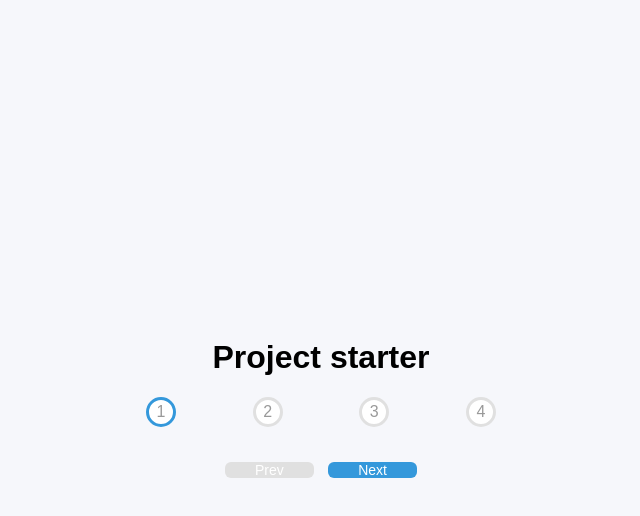
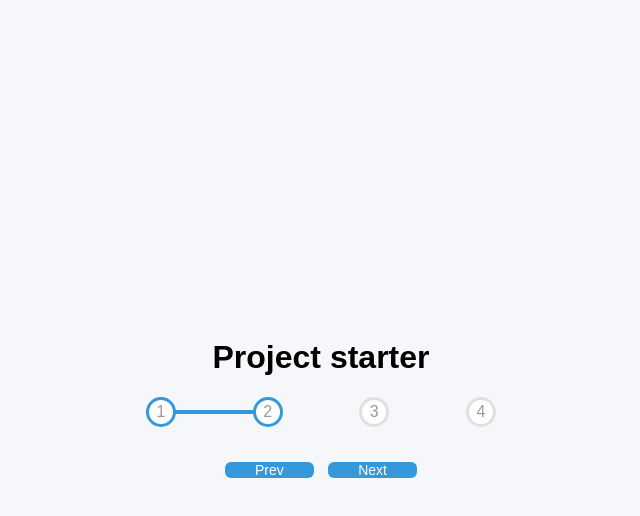
Before and after one commit to Anatame/htmlCssJsProjects, a plain HTML site: page ProgressSteps/index.html in a window 1280 px wide. Both pictures are taken after a click on the button "Next". Shown: the whole page, without its empty margins (319-959 px from the left). Drawn offline with Linux system fonts and the light colour scheme; a web font is replaced by a local one.

Commit message:
Added script functionality for progress steps

```diff
--- a/ProgressSteps/index.html
+++ b/ProgressSteps/index.html
@@ -10,7 +10,7 @@
     <h1>Project starter</h1>
         <div class="container">
             <div class="progress-container">
-                <div class="progress" id="progrss"></div>
+                <div class="progress" id="progress"></div>
                 <div class="circle active">1</div>
                 <div class="circle">2</div>
                 <div class="circle">3</div>
--- a/ProgressSteps/script.js
+++ b/ProgressSteps/script.js
@@ -0,0 +1,48 @@
+const progress = document.getElementById('progress')
+const prev = document.getElementById('prev')
+const next = document.getElementById('next')
+const circles = document.querySelectorAll('.circle')
+
+let currentActive = 1;
+
+next.addEventListener('click', () => {
+    currentActive++;
+
+    if (currentActive > circles.length) {
+        currentActive = circles.length
+    }
+
+    update()
+})
+
+prev.addEventListener('click', () => {
+    currentActive--;
+
+    if (currentActive < 1) {
+        currentActive = 1;
+    }
+
+    update()
+})
+
+function update(){
+    circles.forEach((circle, i) => {
+        if (i < currentActive) {
+            circle.classList.add('active')
+        } else {
+            circle.classList.remove('active')
+        }
+    })
+
+    const actives = document.querySelectorAll('.active')
+    progress.style.width = (actives.length - 1) / (circles.length - 1) * 100 + '%'
+
+    if (currentActive === 1) {
+        prev.disabled = true
+    } else if (currentActive === circles.length) {
+        next.disabled = true
+    } else {
+        prev.disabled = false
+        next.disabled = false
+    }
+}
```
